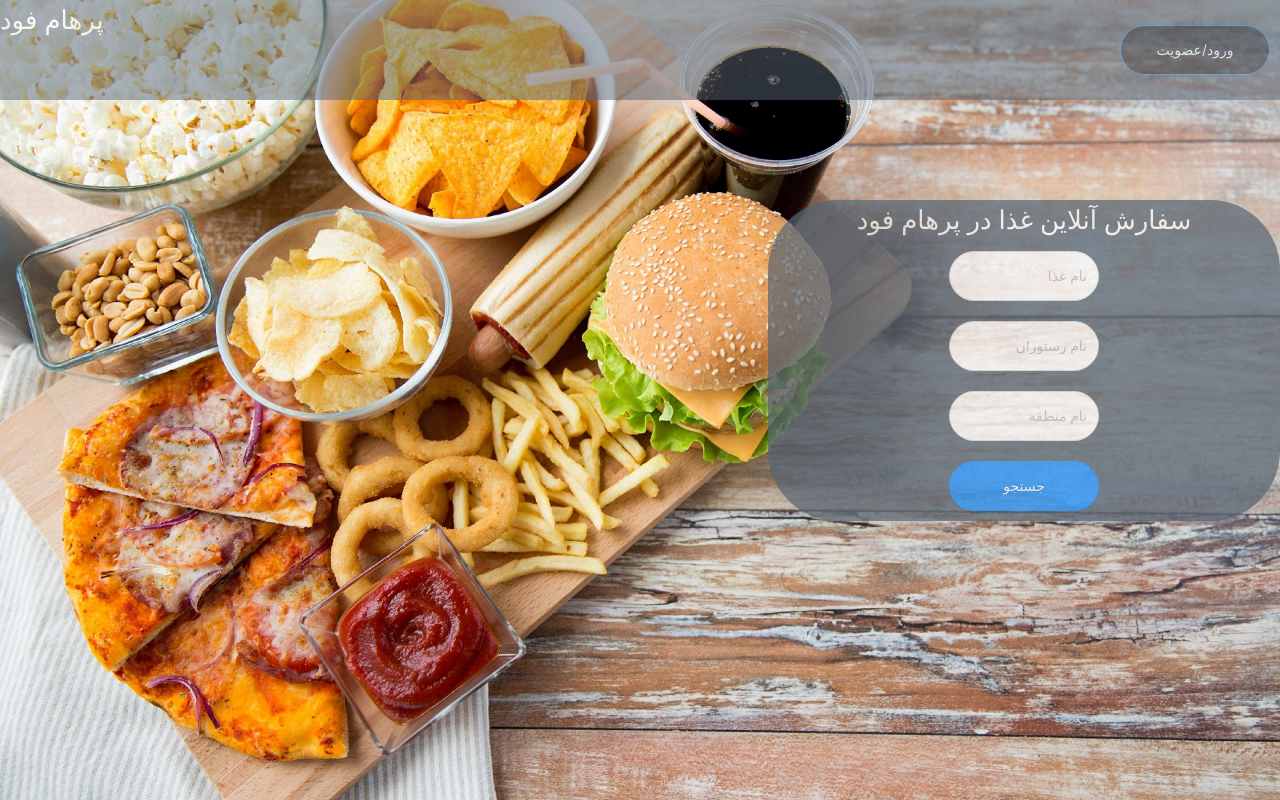
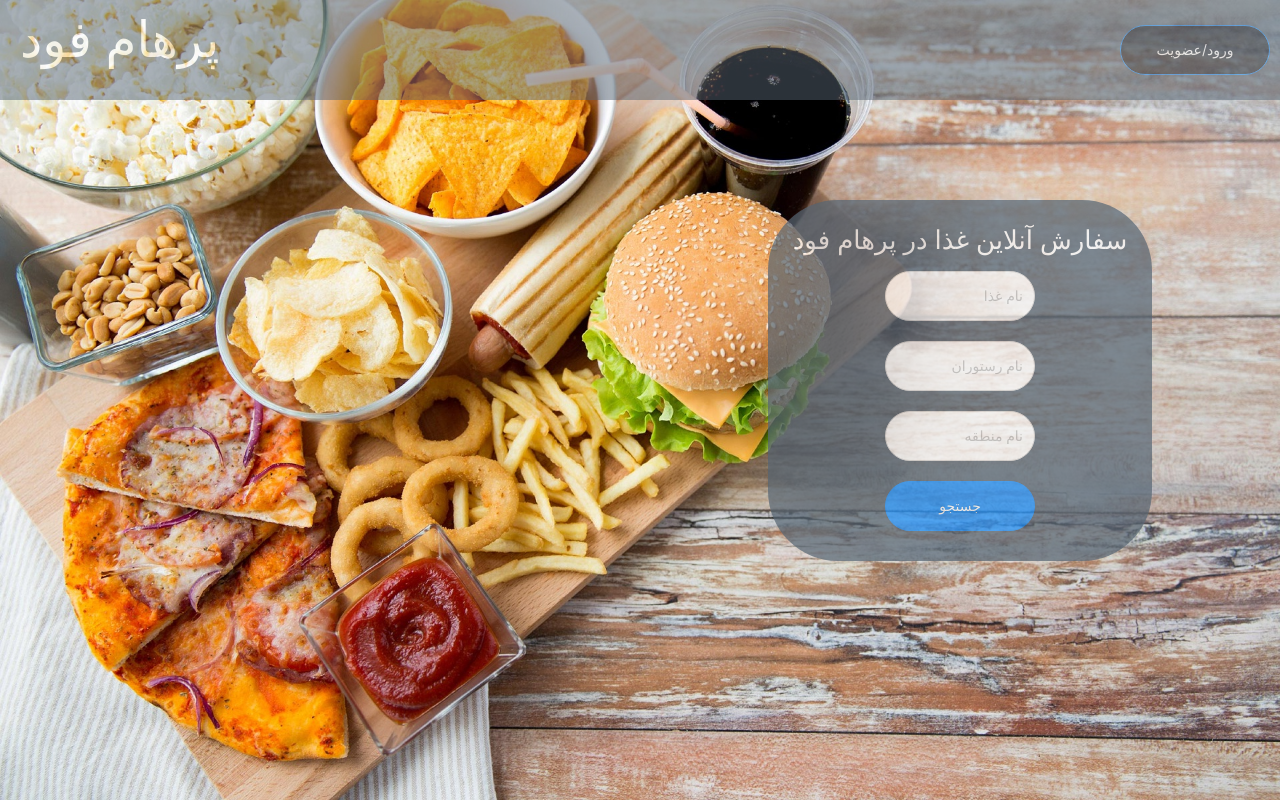
Before and after one commit to amirhallaji/ParhamFood_frontend, a React (Create React App) app: page / in a window 1280 px wide. Built offline with nearby package versions, Linux system fonts and the light colour scheme.

Commit message:
design of the home page finished.

```diff
--- a/src/components/searchContainer/searchContainer.styles.css
+++ b/src/components/searchContainer/searchContainer.styles.css
@@ -1,13 +1,14 @@
 .search-container {
       background-color: #566573;
+      width: 30%;
       opacity: 0.7;
       border-radius: 70px;
-      /* margin:auto; */
       margin-left: 60%;
       margin-top: 100px;
       display: flex;
       justify-content: center;
       align-items: center;
       flex-direction: column;
+      padding: 20px;
 
 }
--- a/src/components/topleftHeader/topicLeftHeader.component.jsx
+++ b/src/components/topleftHeader/topicLeftHeader.component.jsx
@@ -4,6 +4,8 @@ import './topicLeftHeader.styles.css';
 
 export const TopicLeftHeader = () => {
       return (
-            <div>پرهام فود</div>
+            <div className='topic-left-header'>
+                  پرهام فود
+            </div>
       )
 }
--- a/src/components/topleftHeader/topicLeftHeader.styles.css
+++ b/src/components/topleftHeader/topicLeftHeader.styles.css
@@ -0,0 +1,4 @@
+.topic-left-header {
+      font-size: 50px;
+      margin-left: 20px;
+}
```
